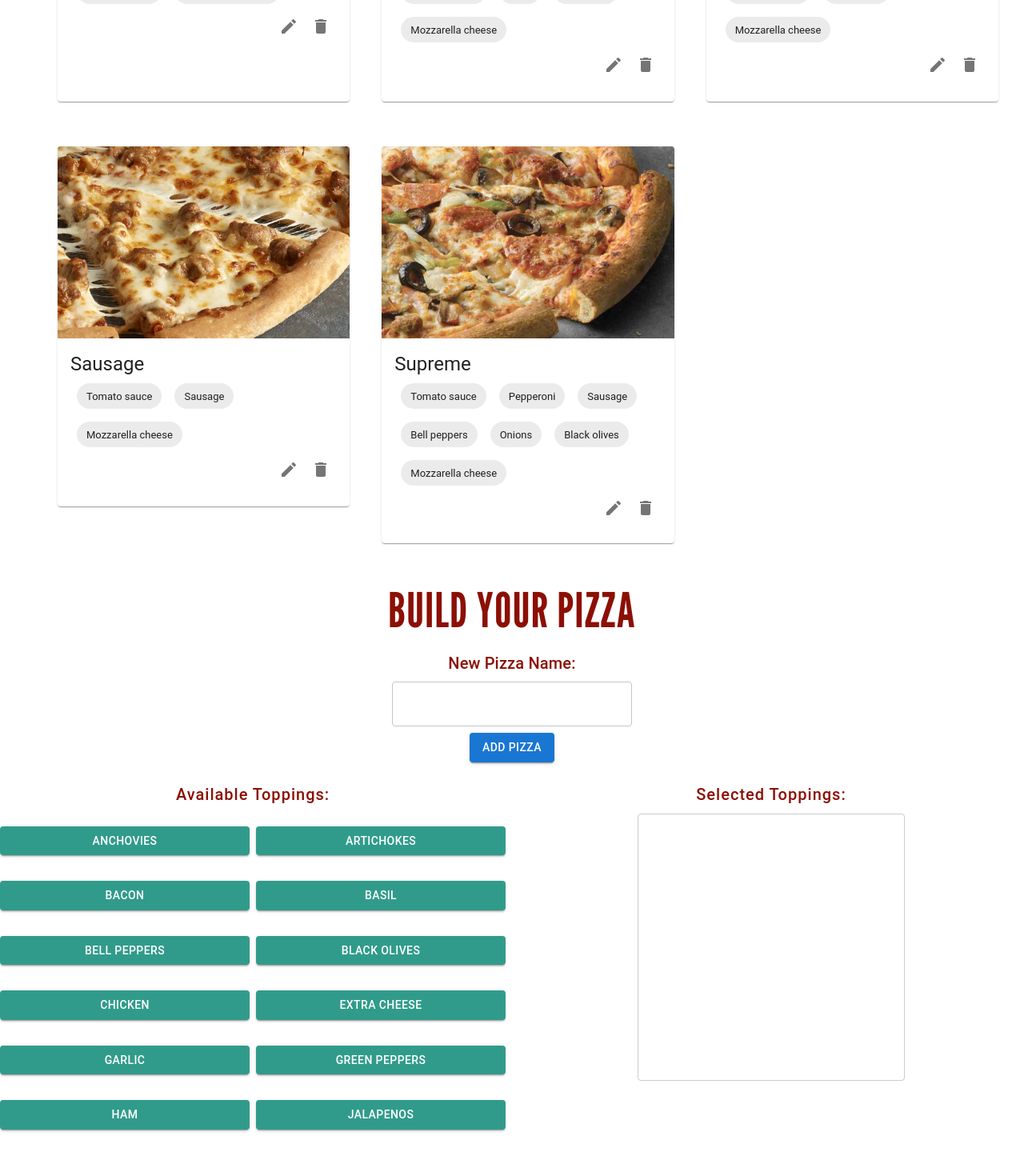
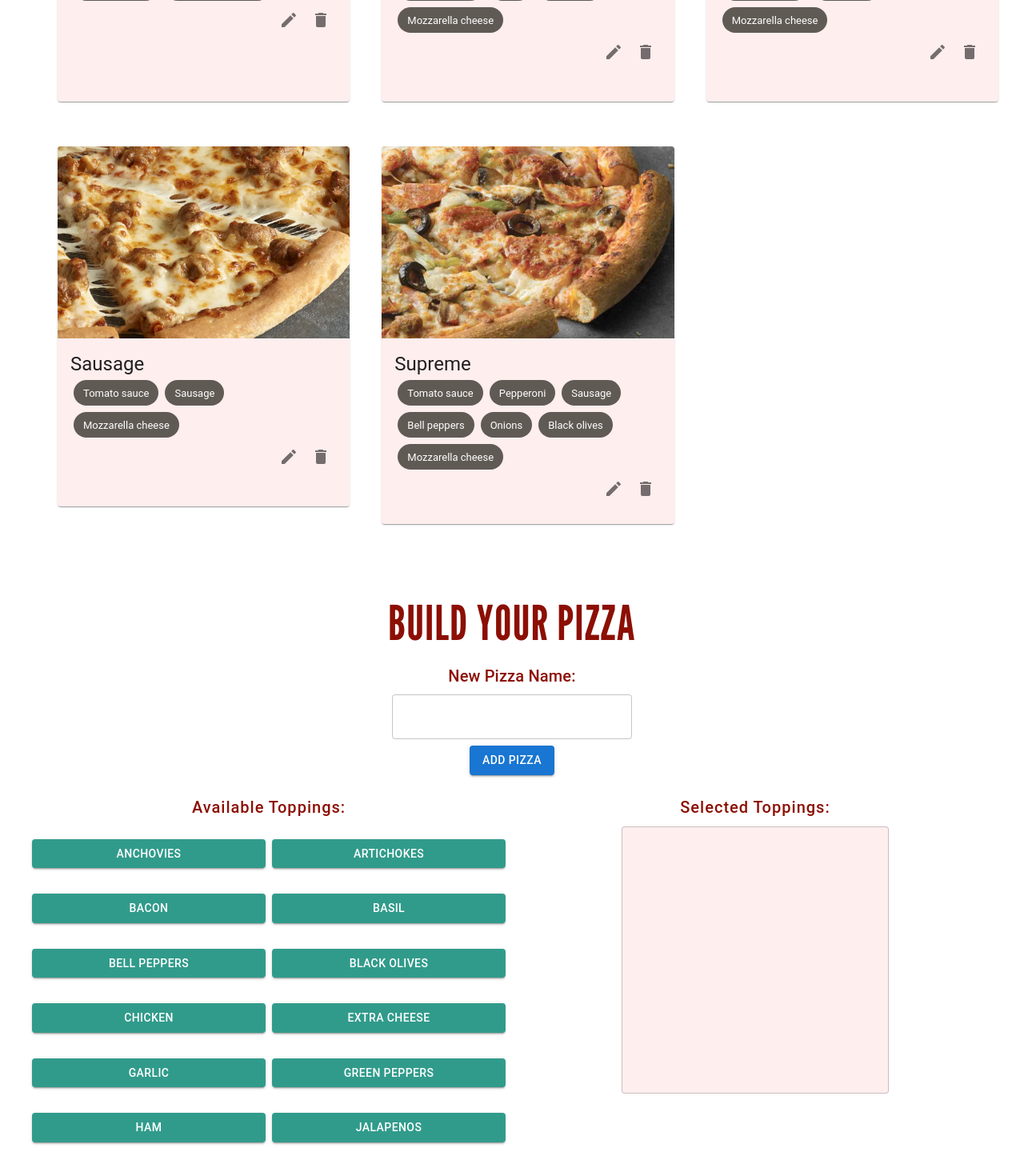
Before and after one commit to aidenmayoros/strongmind_challenge, a React (Create React App) app: page / in a window 1280 px wide. Shown: the part 1150-2620 px from the top of the page at 80% size. Before the commit the page ends 2567 px from the top, so only its background shows below. Built offline with nearby package versions, Linux system fonts and the light colour scheme.

Commit message:
adjusted more styling changes

```diff
--- a/src/components/ListWithCRUD.jsx
+++ b/src/components/ListWithCRUD.jsx
@@ -75,6 +75,8 @@ const ListWithCRUD = ({ listItems = [], updateList }) => {
 				maxHeight: '400px',
 				overflowY: 'auto',
 				minWidth: '300px',
+				backgroundColor: '#fedfdf85',
+				borderRadius: '4px',
 			}}>
 			<TextField
 				label='Add Item'
--- a/src/components/PizzaBuilder.jsx
+++ b/src/components/PizzaBuilder.jsx
@@ -68,7 +68,7 @@ function PizzaBuilder({ toppings, pizzaList, setPizzas }) {
 	};
 
 	return (
-		<Box>
+		<Box sx={{ m: 5 }}>
 			<Typography
 				variant='h3'
 				fontFamily='League Gothic'
@@ -186,6 +186,7 @@ function PizzaBuilder({ toppings, pizzaList, setPizzas }) {
 								maxWidth: { xs: '200px', md: 'none' },
 								border: '1px solid rgba(0, 0, 0, .2)',
 								borderRadius: '4px',
+								backgroundColor: '#fedfdf85',
 							}}>
 							<List
 								sx={{
--- a/src/components/PizzaCard.jsx
+++ b/src/components/PizzaCard.jsx
@@ -25,7 +25,11 @@ function ShowPizza({ pizzaName, toppings, onDelete, handleEditClick }) {
 				{pizzaName}
 			</Typography>
 			{toppings.map((topping) => (
-				<Chip key={topping} label={topping} sx={{ m: 1 }} />
+				<Chip
+					key={topping}
+					label={topping}
+					sx={{ m: 0.5, backgroundColor: '#605a55', color: '#ffffff' }}
+				/>
 			))}
 			<Box sx={{ display: 'flex', justifyContent: 'flex-end' }}>
 				<IconButton onClick={handleEditClick}>
@@ -73,7 +77,12 @@ const PizzaCard = ({ pizza, toppings, onDelete, onEditSave, toppingsList }) => {
 	};
 
 	return (
-		<Card sx={{ minHeight: { xs: 'none', md: '450px' }, maxHeight: 'none' }}>
+		<Card
+			sx={{
+				minHeight: { xs: 'none', md: '450px' },
+				maxHeight: 'none',
+				backgroundColor: '#fedfdf85',
+			}}>
 			<CardMedia
 				component='img'
 				height='240'
```
